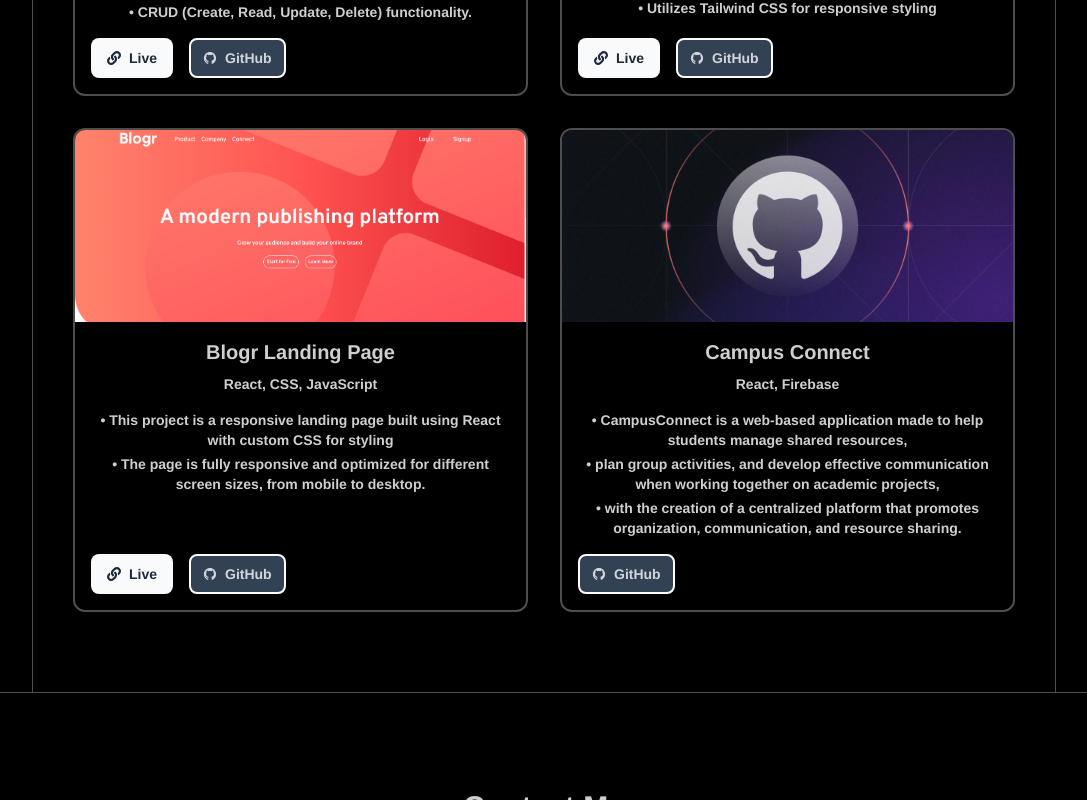
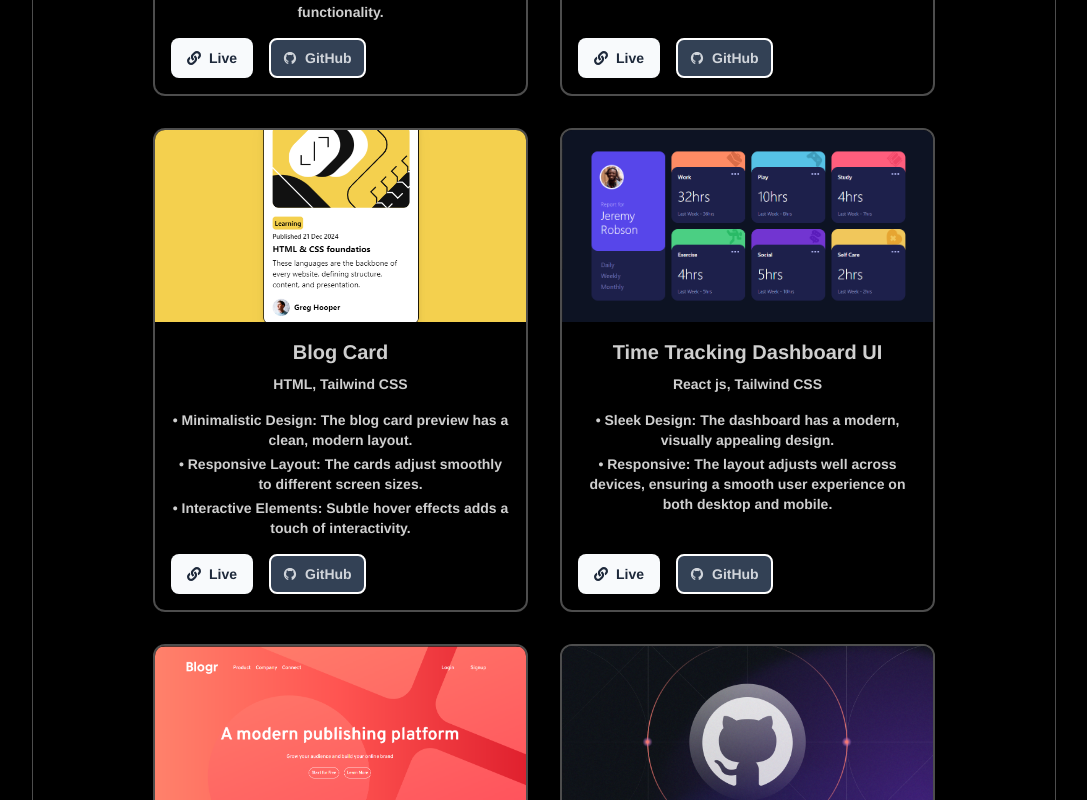
Before and after one commit to faizanr27/react-portfolio, a React (Vite) app: page / in a window 1280 px wide. Shown: the part 1400-2200 px from the top of the page, without its empty margins (96-1183 px from the left). Built offline with nearby package versions, Linux system fonts and the light colour scheme.

Commit message:
added projects

```diff
--- a/src/components/Hero.jsx
+++ b/src/components/Hero.jsx
@@ -1,3 +1,5 @@
+import { FaGithub, FaLinkedin, FaTwitter, FaEnvelope } from "react-icons/fa";
+
 const Hero = () => {
     return (
       <section id="home" className="bg-dark text-white  border-b-custom  border-cuscol mb-24 md:mb-12 max-w-full">
@@ -11,6 +13,7 @@ const Hero = () => {
             </p>
             <a href="https://drive.google.com/file/d/1uX6RvyV1-4z_WWvnVL3DPNYbsAOhAqxq/view?usp=drive_link" className="bg-neon text-black px-6 py-3 rounded-lg">Download CV</a>
           </div>
+
           <div className="heroImage mt-10 md:mt-0">
             <img src="/assets/fr.jpg" alt="Profile" className="w-64 h-64 rounded-full mx-auto md:mx-0" />
           </div>
--- a/src/components/Projects.jsx
+++ b/src/components/Projects.jsx
@@ -4,6 +4,8 @@ import project1 from "../assets/project1.png";
 import project2 from "../assets/project2.png";
 import project3 from "../assets/project3.webp";
 import project4 from "../assets/project4.png";
+import blog from '../assets/blog.png'
+import time from '../assets/time.png'
 
 const Projects = () => {
     const projects = [
@@ -35,6 +37,35 @@ const Projects = () => {
               github: "https://github.com/faizanr27/react-portfolio",
             },
           },
+          {
+            img: blog,
+            title: "Blog Card",
+            description: [
+              "Minimalistic Design: The blog card preview has a clean, modern layout.",
+              "Responsive Layout: The cards adjust smoothly to different screen sizes.",
+              "Interactive Elements: Subtle hover effects adds a touch of interactivity."
+            ],
+            techStack:
+              "HTML, Tailwind CSS",
+            links: {
+              site: "https://blog-card-prev.vercel.app/",
+              github: "https://github.com/faizanr27/Blog-preview-card",
+            },
+          },
+          {
+            img: time,
+            title: "Time Tracking Dashboard UI",
+            description: [
+              "Sleek Design: The dashboard has a modern, visually appealing design.",
+              "Responsive: The layout adjusts well across devices, ensuring a smooth user experience on both desktop and mobile.",
+            ],
+            techStack:
+              "React js, Tailwind CSS",
+            links: {
+              site: "https://time-tracking-dashboard-ui.vercel.app/",
+              github: "https://github.com/faizanr27/Time-tracking-dashboard-UI",
+            },
+          },
         {
           img: project2,
           title: "Blogr Landing Page",
@@ -49,6 +80,8 @@ const Projects = () => {
             github: "https://github.com/faizanr27/Blogr-landing-page",
           },
         },
+
+
         {
             img: project3,
             title: "Campus Connect",
@@ -68,11 +101,11 @@ const Projects = () => {
 
     return (
       <section id="projects" className="bg-dark text-white border-y-custom border-cuscol max-w-full mb-24 md:mb-12">
-        <div className="container mx-auto text-center py-10 md:border-x-custom md:border-cuscol max-w-[95%] lg:max-w-[80%]">
+        <div className="container mx-auto text-center py-10 xl:px-20 xl:py-5 md:border-x-custom md:border-cuscol max-w-[95%] lg:max-w-[80%] xl:flex xl:flex-col xl:items-center">
         <h2 className="text-3xl font-bold text-gray-200 mb-8 text-center">
       Portfolio
     </h2>
-    <div className="grid grid-cols-1 md:grid-cols-2 gap-8 p-10">
+    <div className="grid grid-cols-1 md:grid-cols-2 gap-8 p-10 xl:max-w-[900px] ">
       {projects.map((project, index) => (
         <div
           key={index}
--- a/tailwind.config.js
+++ b/tailwind.config.js
@@ -16,6 +16,14 @@ module.exports = {
       borderWidth: {
         'custom': '1px',
       },
+      screens: {
+        'xs': '475px',
+        'sm': '640px',
+        'md': '768px',
+        'lg': '1024px',
+        'xl': '1280px',
+        '2xl': '1536px',
+      },
     },
   },
   plugins: [],
```
Also changed, not shown: src/assets/blog.png (added), src/assets/time.png (added).
